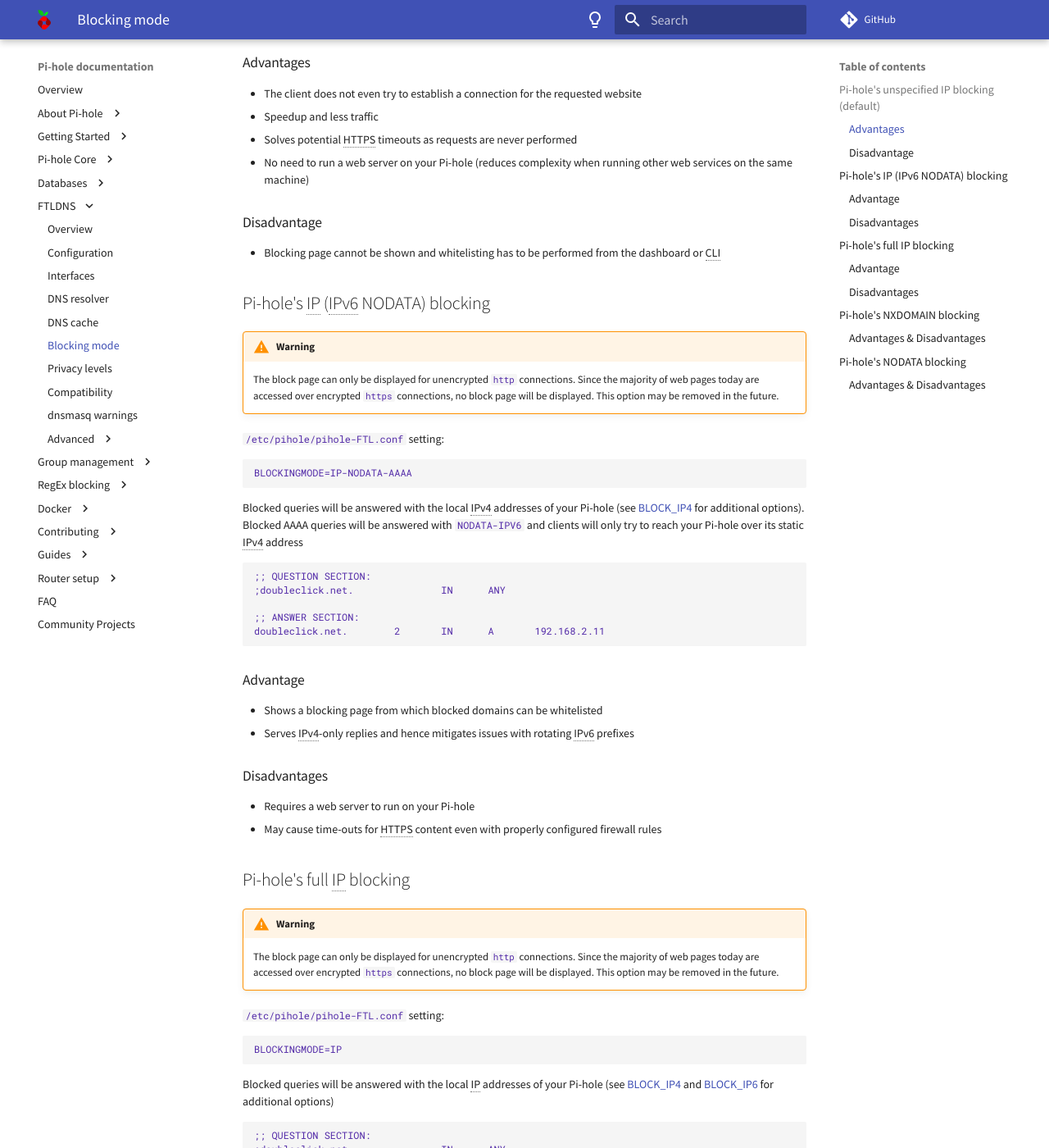
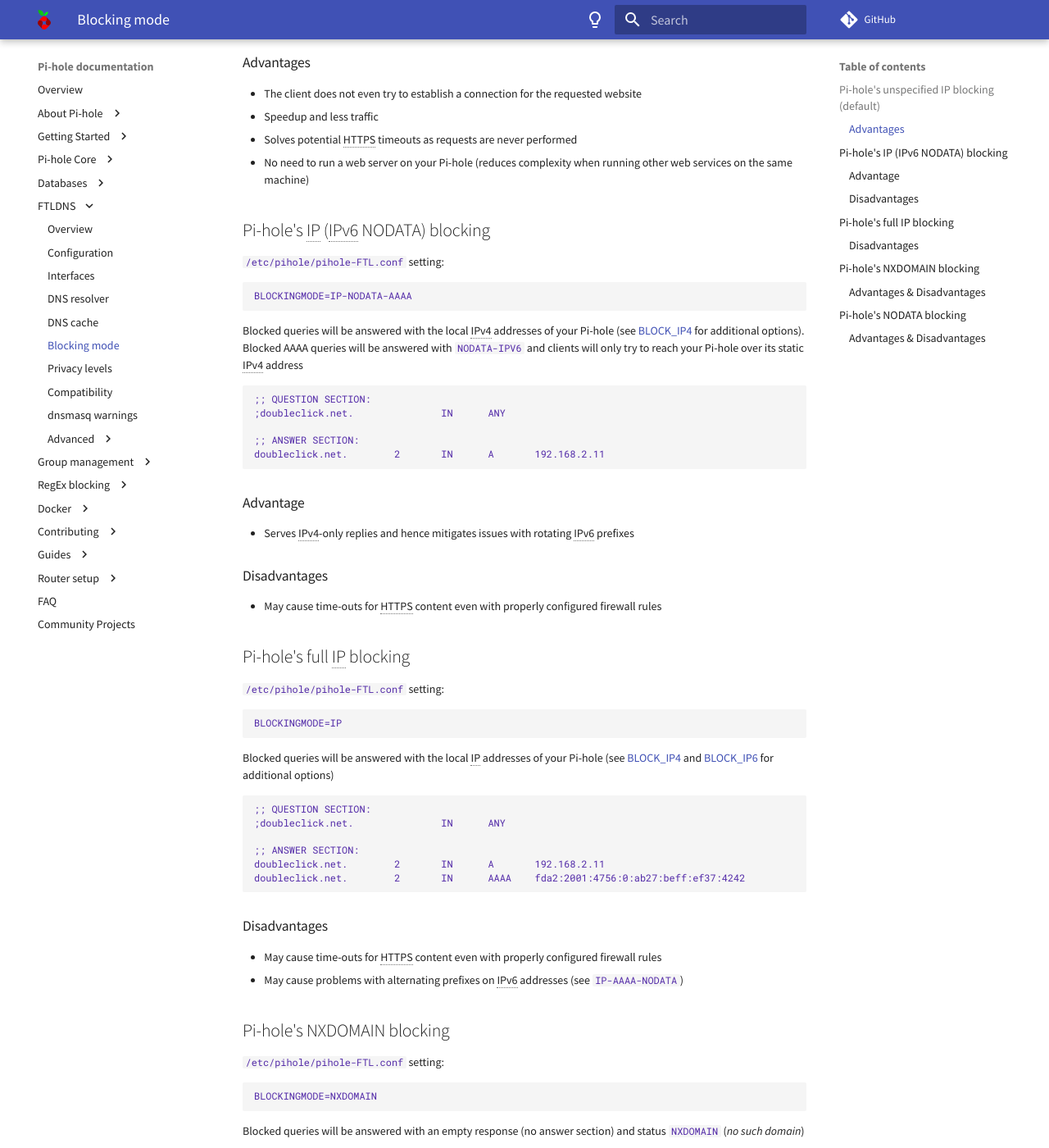
Before and after one commit to pi-hole/docs, an MkDocs documentation site: the page built from docs/ftldns/blockingmode.md, in a window 1280 px wide and 1400 px high, scrolled down 661 px. Shown: the whole window at 82% size. Built offline with MkDocs 1.6.1 and Material for MkDocs 9.7.7, drawn with Linux system fonts in a browser that asks for light colours; comment, search, counter and statistics services are not loaded; some of the changed text lies outside the part shown.

Commit message:
Remove mentions of the now-removed blockpage
Signed-off-by: Adam Warner <me@adamwarner.co.uk>

````diff
--- a/docs/ftldns/blockingmode.md
+++ b/docs/ftldns/blockingmode.md
@@ -32,14 +32,7 @@
 - Solves potential HTTPS timeouts as requests are never performed
 - No need to run a web server on your Pi-hole (reduces complexity when running other web services on the same machine)
 
-### Disadvantage
-
-- Blocking page cannot be shown and whitelisting has to be performed from the dashboard or CLI
-
 ## Pi-hole's IP (IPv6 NODATA) blocking
-
-!!! warning
-    The block page can only be displayed for unencrypted `http` connections. Since the majority of web pages today are accessed over encrypted `https` connections, no block page will be displayed. This option may be removed in the future.
 
 `/etc/pihole/pihole-FTL.conf` setting:
 
@@ -59,18 +52,13 @@
 
 ### Advantage
 
-- Shows a blocking page from which blocked domains can be whitelisted
 - Serves IPv4-only replies and hence mitigates issues with rotating IPv6 prefixes
 
 ### Disadvantages
 
-- Requires a web server to run on your Pi-hole
 - May cause time-outs for HTTPS content even with properly configured firewall rules
 
 ## Pi-hole's full IP blocking
-
-!!! warning
-    The block page can only be displayed for unencrypted `http` connections. Since the majority of web pages today are accessed over encrypted `https` connections, no block page will be displayed. This option may be removed in the future.
 
 `/etc/pihole/pihole-FTL.conf` setting:
 
@@ -89,13 +77,8 @@
 doubleclick.net.        2       IN      AAAA    fda2:2001:4756:0:ab27:beff:ef37:4242
 ```
 
-### Advantage
-
-- Shows a blocking page from which blocked domains can be whitelisted
-
 ### Disadvantages
 
-- Requires a web server to run on your Pi-hole
 - May cause time-outs for HTTPS content even with properly configured firewall rules
 - May cause problems with alternating prefixes on IPv6 addresses (see `IP-AAAA-NODATA`)
 
````
Also changed, not shown: docs/core/pihole-command.md (+0 -10 lines), docs/guides/webserver/nginx.md (+0 -6 lines).
